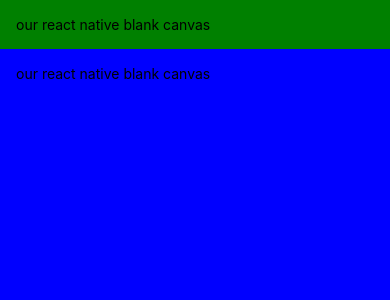
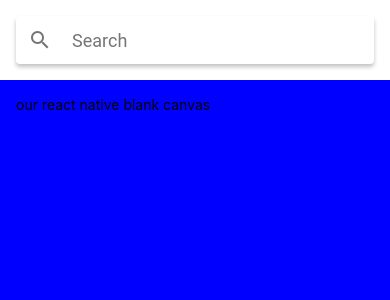
Before and after one commit to PatrickVongsa/MealsToGo, a React Native app: screen / in a window 390 px wide. Shown: the top 300 px of the page. Built offline with nearby package versions, Linux system fonts and the light colour scheme.

Commit message:
searchbar added

```diff
--- a/App.js
+++ b/App.js
@@ -1,6 +1,8 @@
 import React from "react";
 import { StatusBar as ExpoStatusBar } from "expo-status-bar";
 import { StyleSheet, SafeAreaView, StatusBar, Text, View } from "react-native";
+
+import { Searchbar } from "react-native-paper";
 
 export default function App() {
   return (
@@ -8,7 +10,11 @@ export default function App() {
       <SafeAreaView style={styles.safeView}>
         {/* SafeAreaView avoid the notch and status bar and navigation bar on Iphone*/}
         <View style={styles.searchContainer}>
-          <Text>our react native blank canvas</Text>
+          <Searchbar
+            placeholder="Search"
+            // onChangeText={onChangeSearch}
+            // value={searchQuery}
+          />
         </View>
         <View style={styles.listContainer}>
           <Text>our react native blank canvas</Text>
@@ -26,7 +32,6 @@ const styles = StyleSheet.create({
   },
   searchContainer: {
     padding: 16,
-    backgroundColor: "green",
   },
   listContainer: {
     flex: 1,
--- a/package.json
+++ b/package.json
@@ -13,7 +13,8 @@
     "expo": "~46.0.13",
     "expo-status-bar": "~1.4.0",
     "react": "18.0.0",
-    "react-native": "0.69.5"
+    "react-native": "0.69.5",
+    "react-native-paper": "^4.12.4"
   },
   "devDependencies": {
     "@babel/core": "^7.12.9",
```
Also changed, not shown: 2 other files (tests, documents, lock files or other folders).
